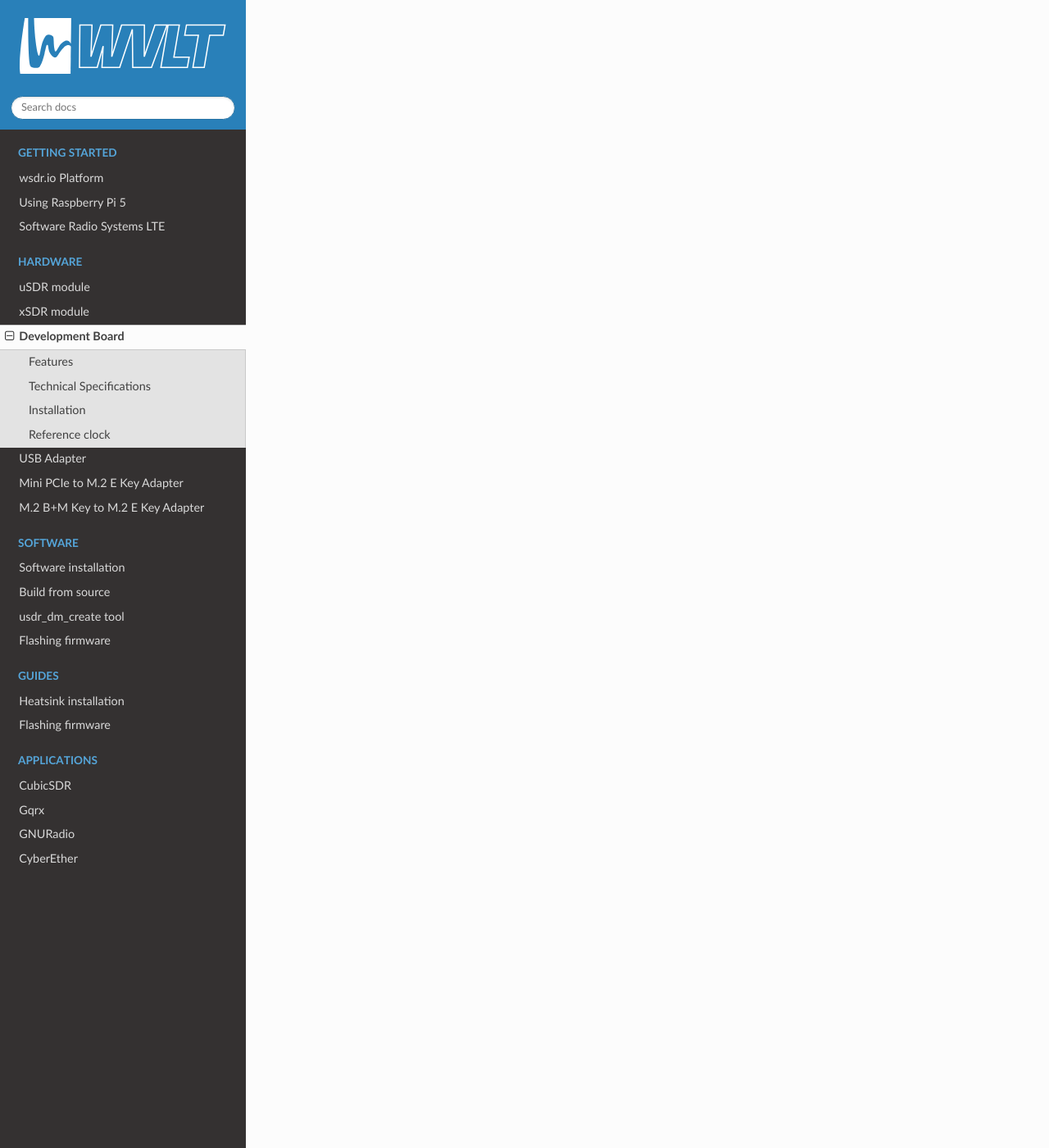
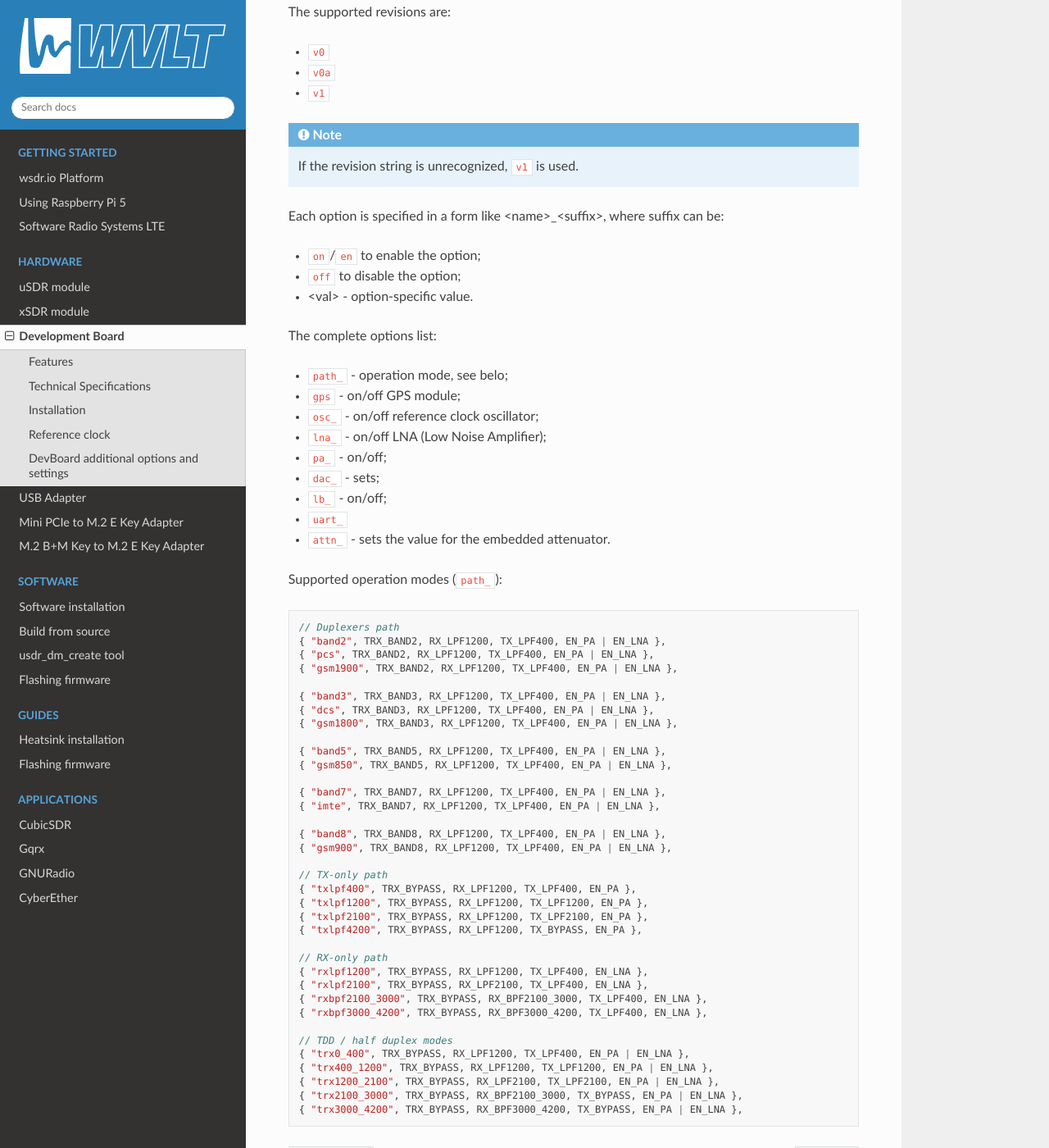
Before and after one commit to wavelet-lab/docs, a Sphinx documentation site: the page built from source/hardware/devboard.rst, in a window 1280 px wide and 1400 px high, scrolled down 5736 px. Shown: the whole window at 82% size. Built offline with Sphinx 7.4.7 and the Read the Docs theme 2.0.0, drawn with Linux system fonts in a browser that asks for light colours; some of the changed text lies outside the part shown.

Commit message:
Update devboard.rst

```diff
--- a/source/hardware/devboard.rst
+++ b/source/hardware/devboard.rst
@@ -73,5 +73,94 @@ Reference clock
 You have several options for the reference clock source:
 
 * uSDR's internal reference clock source: 26 MHz.
-* DevBoard's clock generator with 25 MHz. It can be adjusted in range of 23 to 41 MHz.
-* The connector for an external clock generator. You may use from 23 to 41Mhz and no more 3.3V peak voltage.
+* Blue DevBoard's reference clock generator runs at 25 MHz.
+* Green DevBoard's reference clock generator operates at 26 MHz.
+* The reference frequency can be adjusted in range of 23 to 41 MHz.
+* Connection to an external clock generator. A frequency range of 23 to 41 MHz should be used and a peak voltage of up to 3.3 V should be provided.
+
+DevBoard additional options and settings
+----------------------------------------
+
+Your DevBoard has a set of "secret" options. You can use them for fine tuning/tweaking and get the most out of your device.
+
+The most common way to access these options is using the ``-D`` option of the `usdr_dm_create utility <../software/usdr_dm_create.rst>`_. All the magic is in the ``fe`` variable settings. like
+
+.. code-block:: bash
+
+   usdr_dm_create -Dfe=<dev_board_id><dev_board_rev>:<par1>:<par2>:..:<parN>
+
+The correct meaning of ``fe`` is:
+
+* dev board name - ``pciefe`` here;
+* dev board revision, added without any separator;
+* params separator, should be colon here;
+* a colon-delimited params list.
+
+The supported revisions are:
+
+* ``v0``
+* ``v0a``
+* ``v1``
+
+.. note::
+
+   If the revision string is unrecognized, ``v1`` is used.
+
+Each option is specified in a form like <name>_<suffix>, where suffix can be:
+
+* ``on``/``en`` to enable the option;
+* ``off`` to disable the option;
+* <val> - option-specific value.
+
+The complete options list:
+
+* ``path_`` - operation mode, see belo;
+* ``gps``   - on/off GPS module;
+* ``osc_``  - on/off reference clock oscillator;
+* ``lna_``  - on/off LNA (Low Noise Amplifier);
+* ``pa_``   - on/off;
+* ``dac_``  - sets;
+* ``lb_``   - on/off;
+* ``uart_``
+* ``attn_`` - sets the value for the embedded attenuator.
+
+Supported operation modes (``path_``):
+
+.. code-block:: C
+
+    // Duplexers path
+    { "band2", TRX_BAND2, RX_LPF1200, TX_LPF400, EN_PA | EN_LNA },
+    { "pcs", TRX_BAND2, RX_LPF1200, TX_LPF400, EN_PA | EN_LNA },
+    { "gsm1900", TRX_BAND2, RX_LPF1200, TX_LPF400, EN_PA | EN_LNA },
+
+    { "band3", TRX_BAND3, RX_LPF1200, TX_LPF400, EN_PA | EN_LNA },
+    { "dcs", TRX_BAND3, RX_LPF1200, TX_LPF400, EN_PA | EN_LNA },
+    { "gsm1800", TRX_BAND3, RX_LPF1200, TX_LPF400, EN_PA | EN_LNA },
+
+    { "band5", TRX_BAND5, RX_LPF1200, TX_LPF400, EN_PA | EN_LNA },
+    { "gsm850", TRX_BAND5, RX_LPF1200, TX_LPF400, EN_PA | EN_LNA },
+
+    { "band7", TRX_BAND7, RX_LPF1200, TX_LPF400, EN_PA | EN_LNA },
+    { "imte", TRX_BAND7, RX_LPF1200, TX_LPF400, EN_PA | EN_LNA },
+
+    { "band8", TRX_BAND8, RX_LPF1200, TX_LPF400, EN_PA | EN_LNA },
+    { "gsm900", TRX_BAND8, RX_LPF1200, TX_LPF400, EN_PA | EN_LNA },
+
+    // TX-only path
+    { "txlpf400", TRX_BYPASS, RX_LPF1200, TX_LPF400, EN_PA },
+    { "txlpf1200", TRX_BYPASS, RX_LPF1200, TX_LPF1200, EN_PA },
+    { "txlpf2100", TRX_BYPASS, RX_LPF1200, TX_LPF2100, EN_PA },
+    { "txlpf4200", TRX_BYPASS, RX_LPF1200, TX_BYPASS, EN_PA },
+
+    // RX-only path
+    { "rxlpf1200", TRX_BYPASS, RX_LPF1200, TX_LPF400, EN_LNA },
+    { "rxlpf2100", TRX_BYPASS, RX_LPF2100, TX_LPF400, EN_LNA },
+    { "rxbpf2100_3000", TRX_BYPASS, RX_BPF2100_3000, TX_LPF400, EN_LNA },
+    { "rxbpf3000_4200", TRX_BYPASS, RX_BPF3000_4200, TX_LPF400, EN_LNA },
+
+    // TDD / half duplex modes
+    { "trx0_400", TRX_BYPASS, RX_LPF1200, TX_LPF400, EN_PA | EN_LNA },
+    { "trx400_1200", TRX_BYPASS, RX_LPF1200, TX_LPF1200, EN_PA | EN_LNA },
+    { "trx1200_2100", TRX_BYPASS, RX_LPF2100, TX_LPF2100, EN_PA | EN_LNA },
+    { "trx2100_3000", TRX_BYPASS, RX_BPF2100_3000, TX_BYPASS, EN_PA | EN_LNA },
+    { "trx3000_4200", TRX_BYPASS, RX_BPF3000_4200, TX_BYPASS, EN_PA | EN_LNA },
```
